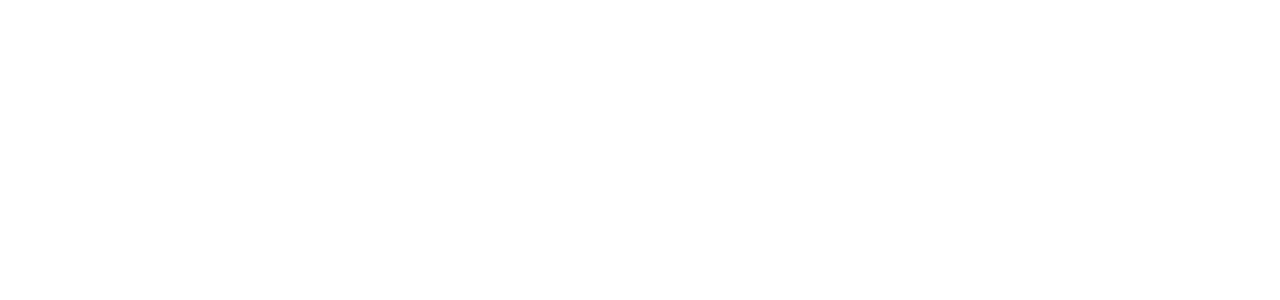
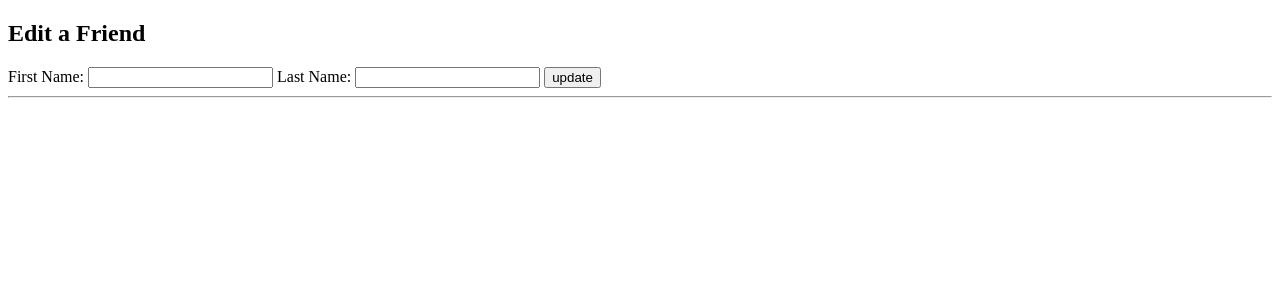
Before and after one commit to falterfriday/full_friends, a Flask app: page /friends/1/edit in a window 1280 px wide. Before the commit the part shown is empty. Shown: the top 300 px of the page. Run offline with Flask 2, Linux system fonts and the light colour scheme.

Commit message:
updated friends to show a simple input area

```diff
--- a/templates/friends.html
+++ b/templates/friends.html
@@ -24,6 +24,21 @@
 	<link rel="stylesheet" type="text/css" href="{{ url_for('static', filename='style.css') }}">
 </head>
 <body>
+  <h2>Edit a Friend</h2>
 
+<form action='/friends/{{id}}' method="POST">
+
+	First Name: <input type="text" name='first_name'>
+
+	Last Name: <input type="text" name='last_name'>
+
+	<input type="submit" name="update" value="update">
+</form>
+
+
+
+
+
+<hr>
 </body>
 </html>
```
